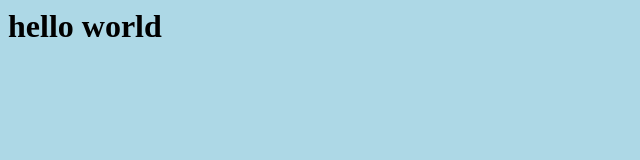
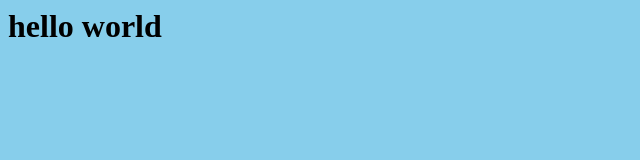
Before and after one commit to Ashish007-k/testrepository, a plain HTML site: page index.html in a window 1280 px wide. Shown: the whole page, without its empty margins (0-640 px from the left). Drawn offline with Linux system fonts and the light colour scheme.

Commit message:
background change to skyblue

```diff
--- a/index.html
+++ b/index.html
@@ -1,5 +1,5 @@
 <html>
-<body style = "background-color: lightblue;">
+<body style = "background-color: skyblue;">
     <h1>hello world</h1>
 </body>
 </html>
```
